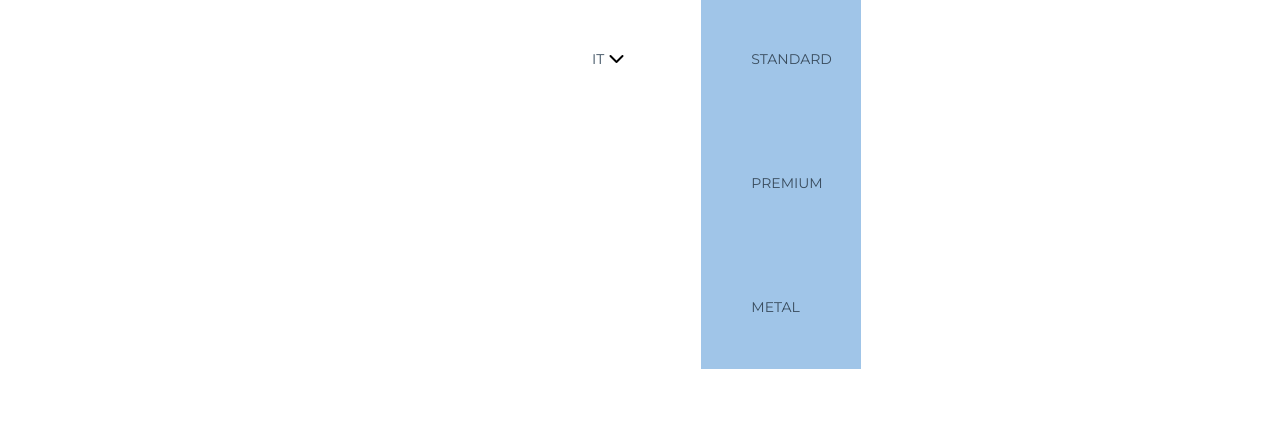
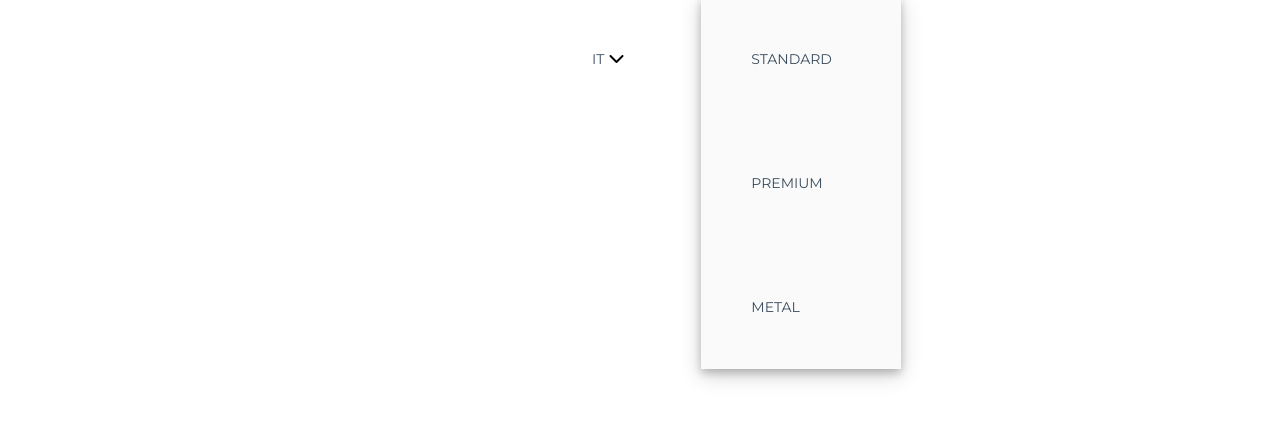
Before and after one commit to michele-manco/js-html-css-revolut, a plain HTML site: page index.html in a window 1280 px wide. Both pictures are taken after a click on the element "ACCOUNTS". Shown: the part 127-548 px from the top of the page. Drawn offline with nearby package versions, Linux system fonts and the light colour scheme.

Commit message:
material design

```diff
--- a/style.css
+++ b/style.css
@@ -66,14 +66,18 @@ text-transform: uppercase;
 .dropd-menu{
   display: none;
   position: absolute;
-  width: 160px;
-  background-color: #a0c5e8;
+  width: 200px;
+  background-color: #fafafa;
+  text-align: left;
+  border: 2px ;
+  box-shadow: 0 4px 8px 0 rgba(0, 0, 0, 0.2), 0 6px 20px 0 rgba(0, 0, 0, 0.19);
 }
 .dropdown-menu-item{
   display: block;
+
 }
 .dropdown-menu-item a{
-  text-align: center;
+
 }
 i {
   padding-right: 20px;
```
